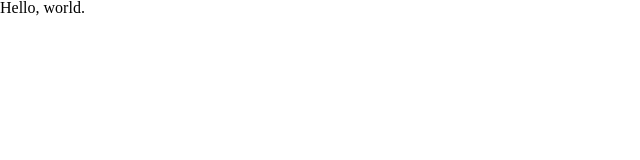
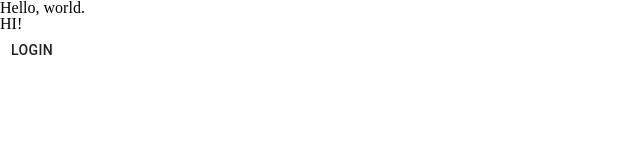
Before and after one commit to Codechief09/wonderpals, a React (Create React App) app: page /dashboard in a window 1280 px wide. Shown: the top 160 px of the page, without its empty margins (0-640 px from the left). Built offline with nearby package versions, Linux system fonts and the light colour scheme.

Commit message:
stuff shows up

```diff
--- a/src/component/App/App.js
+++ b/src/component/App/App.js
@@ -1,10 +1,12 @@
 import React from 'react';
 import './App.css';
+import Login from '../Login/Login';
 
 function App() {
   return (
     <div>
       Hello, world.
+        <Login/>
     </div>
   );
 }
--- a/src/component/Login/Login.js
+++ b/src/component/Login/Login.js
@@ -7,27 +7,41 @@ import DialogContent from '@material-ui/core/DialogContent';
 import DialogContentText from '@material-ui/core/DialogContentText';
 import DialogTitle from '@material-ui/core/DialogTitle';
 
-export default function LogInFormDialog() {
+export default class Login extends React.Component {
 
-    const [open, setOpen] = React.useState(false);
-
-    function handleClickOpen() {
-        setOpen(true);
+    state = {
+        isModalOpen: false
     }
 
-    function handleClose() {
-        setOpen(false);
+    handleModal = () => {
+        this.setState({isModalOpen: !this.state.isModalOpen})
     }
+
+    // const open = React.useState(false);
+    // const setOpen = React.useState(false);
+
+    // handleClickOpen = () => {
+    //     setOpen(true);
+    // }
+    //
+    // handleClose = () => {
+    //     setOpen(false);
+    // }
+
+    render() {
+
 
         return (
 
             <div>
 
-            <Button onClick={handleClickOpen}>
+                <h1>HI!</h1>
+
+                <Button onClick={this.handleModal}>
                     Login
                 </Button>
 
-            <Dialog open={open} onClose={handleClose} aria-labelledby="login-dialog-title">
+                <Dialog open={this.state.isModalOpen} aria-labelledby="login-dialog-title">
 
                     <DialogTitle id="login-dialog-title">Login</DialogTitle>
 
@@ -51,7 +65,7 @@ export default function LogInFormDialog() {
 
                         <DialogActions>
 
-                        <Button onClick={handleClose} color="primary">
+                            <Button color="primary">
                                 Login
                             </Button>
 
@@ -69,3 +83,5 @@ export default function LogInFormDialog() {
             </div>
         );
     }
+
+}
```
Lines whose indentation alone changed are shown as unchanged.
